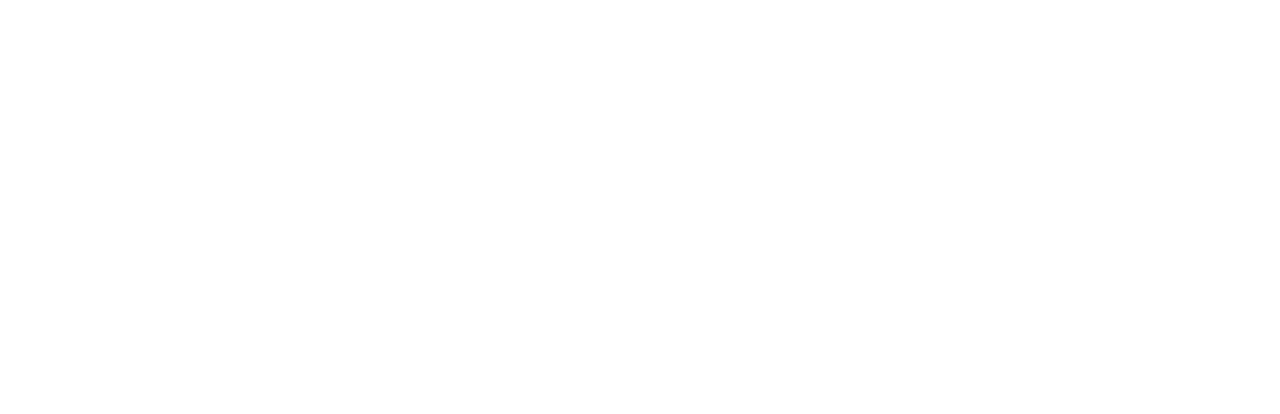
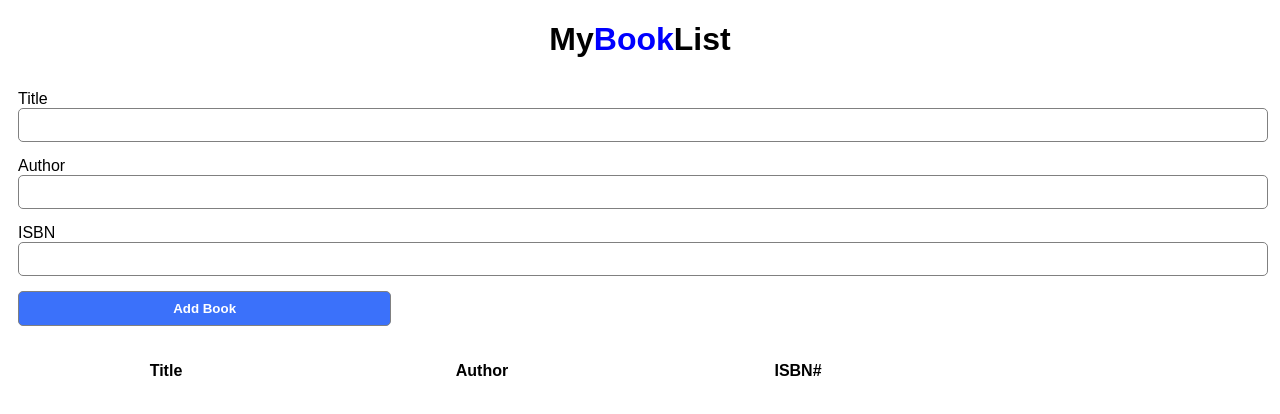
Before and after one commit to acciojob/book-list-ShariqShaikh33, a website: page main.html in a window 1280 px wide. Drawn offline with Linux system fonts and the light colour scheme.

Commit message:
created a submission

```diff
--- a/main.html
+++ b/main.html
@@ -8,6 +8,33 @@
 
 <body>
 	<!-- the entire body must be written by student -->
+	<h1>My<span>Book</span>List</h1>
+	<div class="form-group">
+		<label for="title">Title</label>
+		<input id="title" type="text" class="form-input">
+
+		<label for="author">Author</label>
+		<input id="author" type="text" class="form-input">
+
+		<label for="isbn">ISBN</label>
+		<input id="isbn" type="text" class="form-input">
+
+		<button id="submit" type="submit" onclick="addRow()" class="form-input">Add Book</button>
+
+	</div>
+	<div id="table-group">
+		<table id="table">
+			<thead>
+				<th>Title</th>
+				<th>Author</th>
+				<th>ISBN#</th>
+				<th></th>
+			</thead>
+			<tbody>
+
+			</tbody>
+		</table>
+	</div>
     <script type="text/javascript" src="./script.js">
 </script>
 
--- a/script.js
+++ b/script.js
@@ -1 +1,48 @@
 //your JS code here. If required.
+
+var count = 0;
+
+function addRow(){
+	var title = document.getElementById('title');
+	var author = document.getElementById('author');
+	var isbn = document.getElementById('isbn');
+
+	var titleValue = title.value;
+	var authorValue =  author.value;
+	var isbnValue = isbn.value;
+
+	var table = document.getElementById('table');
+
+	// Create an empty <tr> element and add it to the 1st position of the table:
+	var row = table.insertRow(-1);
+
+	// Insert new cells (<td> elements) at the 1st and 2nd position of the "new" <tr> element:
+	var cell1 = row.insertCell(0);
+	var cell2 = row.insertCell(1);
+	var cell3 = row.insertCell(2);
+	var cell4 = row.insertCell(3);
+
+	// Add some text to the new cells:
+	cell1.innerHTML = titleValue;
+	cell2.innerHTML = authorValue;
+	cell3.innerHTML = isbnValue;
+
+	var btn = document.createElement('input');
+	btn.type = "button";
+	btn.className = "delete";
+	btn.value = "X";
+	btn.onClick= function() {deleteRow()};
+	btn.style = "background-color: red; border: none; border-radius: 5px ;color: white";
+
+	for(let i=count;i>count;i++){
+		btn.id = count;
+		count++;
+	}
+
+	cell4.appendChild(btn);
+	}
+
+
+function deleteRow(){
+	document.getElementById("table").deleteRow(-1);
+	}
--- a/styles.css
+++ b/styles.css
@@ -1 +1,52 @@
 /*  your css code here. If applicable */
+body{
+	font-family: sans-serif;
+}
+h1{
+	text-align: center;
+}
+span{
+	color: blue;
+}
+.form-group{
+	display: flex;
+	flex-direction: column;
+	padding: 10px;
+	margin-bottom: 10px;
+}
+.form-input{
+	width: 100%;
+	height: 30px;
+	border: 1px solid gray;
+	border-radius: 5px;
+	margin-bottom: 15px;
+}
+#submit{
+	width: 30%;
+	height: 35px;
+	background-color: #3B71fA;
+	color: white;
+	font-weight: bold;
+}
+#submit:hover{
+	background-color: #3b61ca;
+}
+#submit:active{
+	background-color: #3b71aa;
+}
+table{
+	width: 100%;
+	border-collapse: collapse;
+
+}
+th{
+	width: 25%;
+}
+tbody tr{
+	border-top: 2px solid black;
+	background-color: gray;
+	border: 1px solid black;
+}
+td{
+	text-align: center;
+}
```
